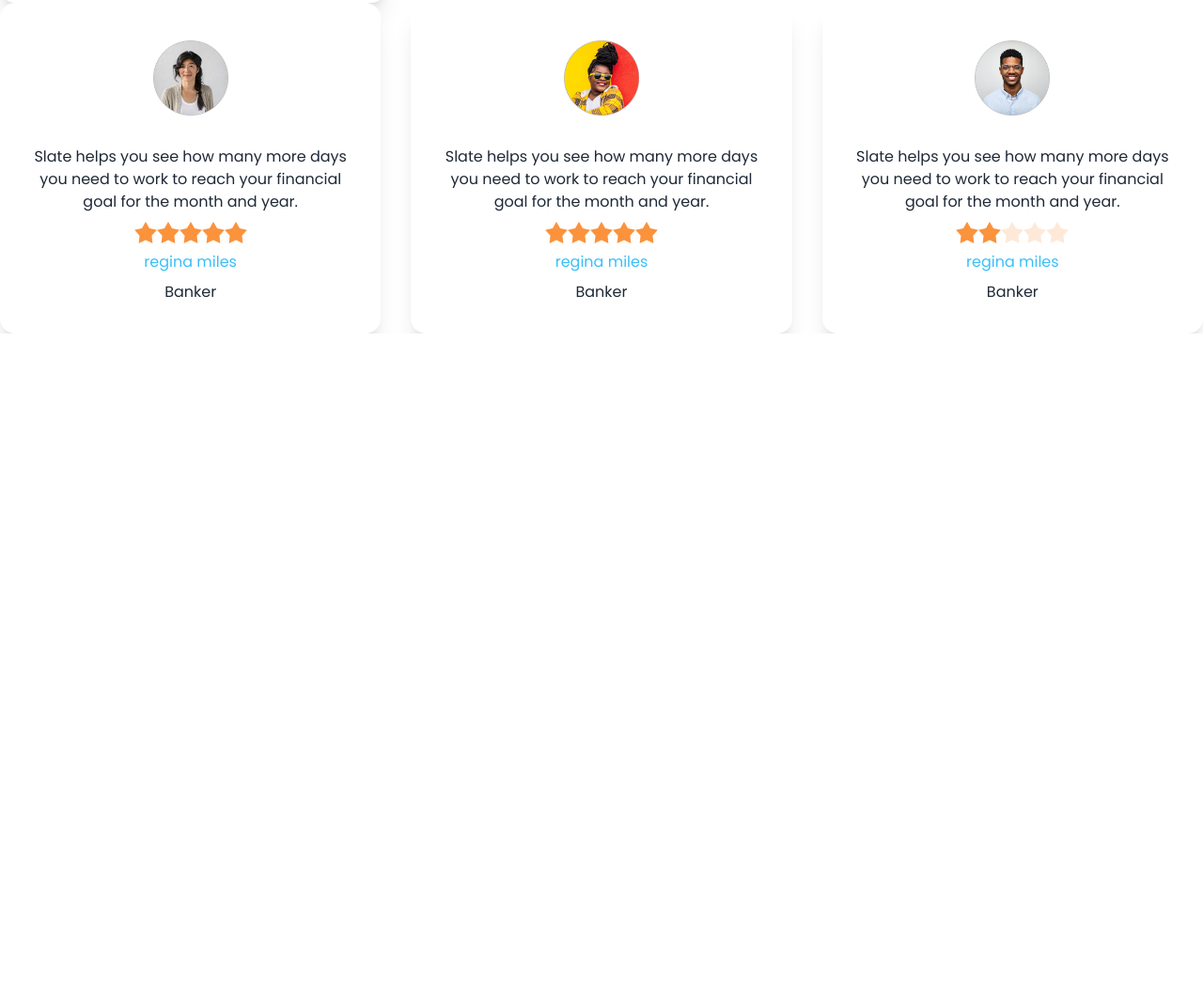
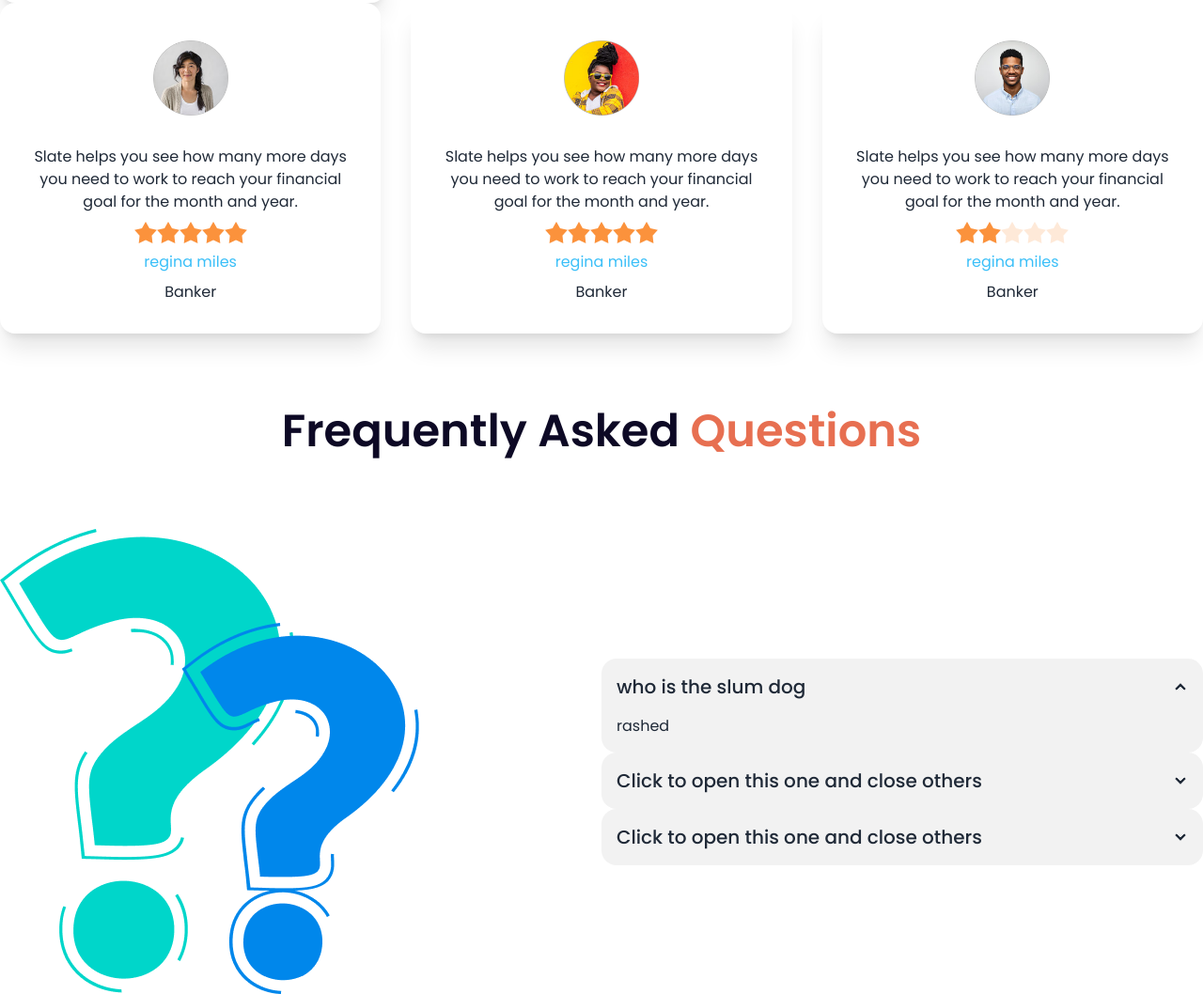
Before and after one commit to Siftab/biker-zone, a plain HTML site: page index.html in a window 1280 px wide. Shown: the part 2139-3197 px from the top of the page at 94% size. Before the commit the page ends 2494 px from the top, so only its background shows below. Drawn offline with nearby package versions, Linux system fonts and the light colour scheme; files whose address does not match are found by name.

Commit message:
accordian

```diff
--- a/index.html
+++ b/index.html
@@ -286,8 +286,52 @@
       </div>
     </div>
 </div>
+
+<section>
+
+    <h3 class="text-[#0D0925] text-5xl font-semibold text-center my-20">Frequently Asked <span class="text-bikepri">Questions</span></h3>
+   <!--  accordian -->
+    <div class="flex flex-col  lg:flex-row md:items-center">
+      <div class="lg:flex-1  "><img src="./images/others/faq.png" alt="" class=" "></div>
+     <div class="lg:flex-1">
+      <div class="collapse collapse-arrow bg-base-200">
+        <input type="radio" name="my-accordion-2" checked="checked" />
+        <div class="collapse-title text-xl font-medium">
+          who is the slum dog
+        </div>
+        <div class="collapse-content">
+          <p>rashed</p>
+        </div>
+      </div>
+      <div class="collapse collapse-arrow bg-base-200">
+        <input type="radio" name="my-accordion-2" />
+        <div class="collapse-title text-xl font-medium">
+          Click to open this one and close others
+        </div>
+        <div class="collapse-content">
+          <p>hello</p>
+        </div>
+      </div>
+      <div class="collapse collapse-arrow bg-base-200">
+        <input type="radio" name="my-accordion-2" />
+        <div class="collapse-title text-xl font-medium">
+          Click to open this one and close others
+        </div>
+        <div class="collapse-content">
+          <p>hello</p>
+        </div>
+      </div>
+     </div>
+    </div>
+
+</section>
   </main>
 
+
+
+  <footer>
+
+  </footer>
 </body>
 
 </html>
```
